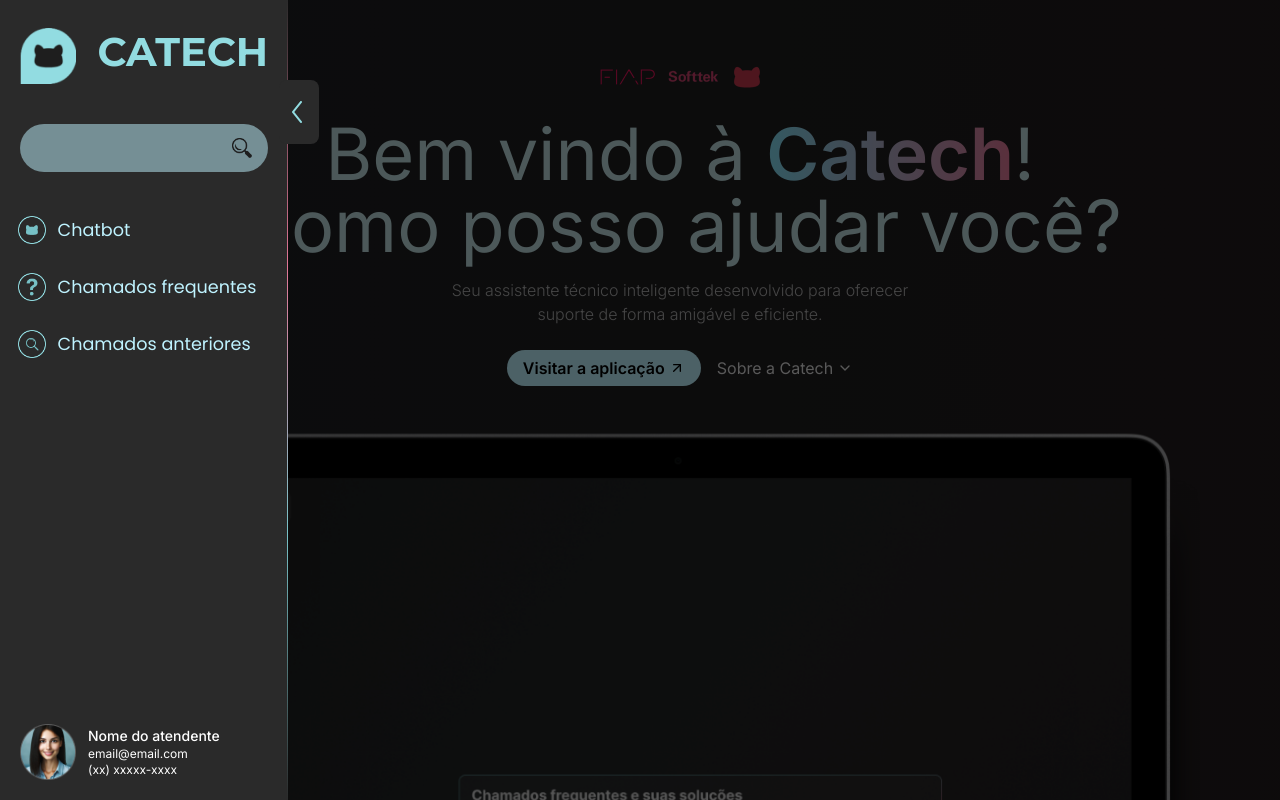
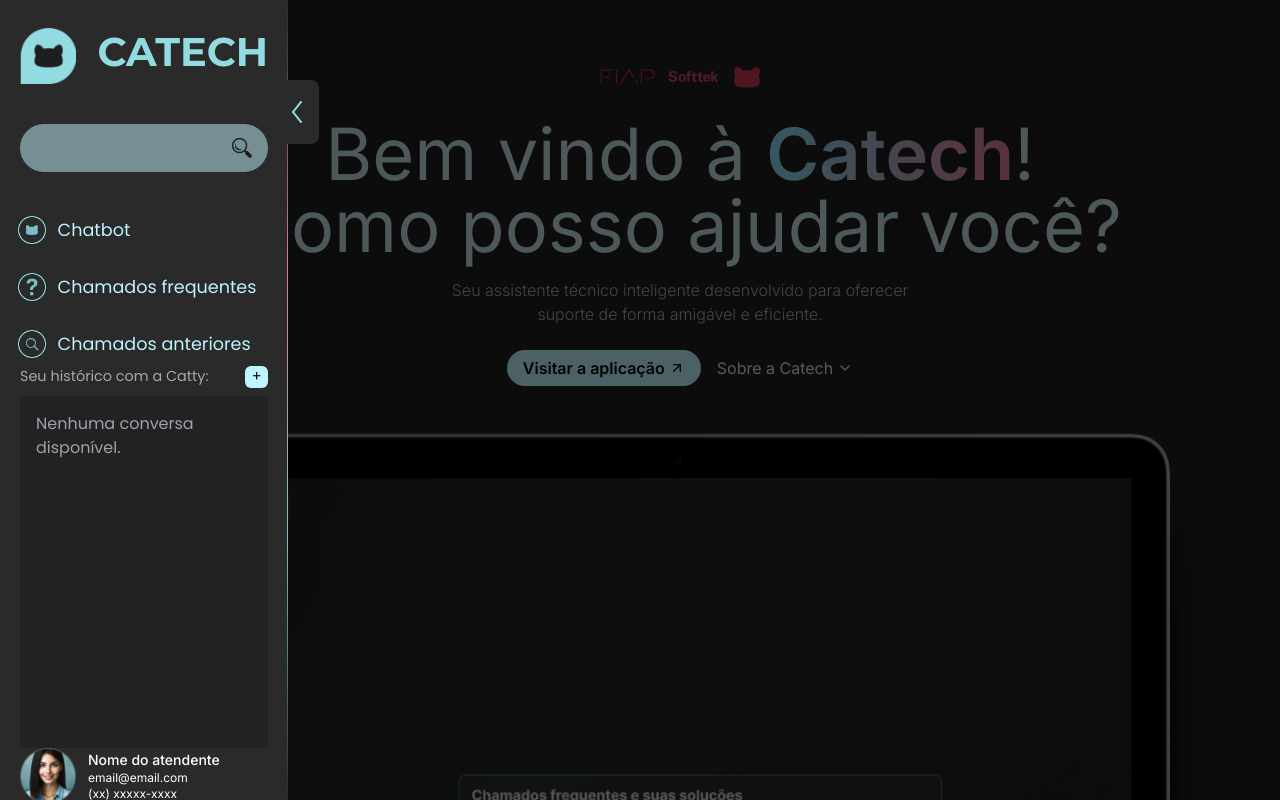
Before and after one commit to viniciusvinny233/project-chatbot-fiap, a React (Vite) app: page / in a window 1280 px wide. Both pictures are taken after a click on the button 92 px from the left and 112 px from the top of the page. Shown: the top 800 px of the page. Built offline with nearby package versions, Linux system fonts and the light colour scheme.

Commit message:
Criação front histórico cat

```diff
--- a/src/components/Topbar.tsx
+++ b/src/components/Topbar.tsx
@@ -172,6 +172,26 @@ const Topbar: React.FC = () => {
 
             </nav>
           </div>
+          <div className='flex flex-col h-96 '>
+            <div className='flex flex-row justify-between mb-2'>
+              <div className='text-[#A8A8A8] text-[0.9rem] '>Seu histórico com a Catty:</div>
+              <Link
+                onClick={toggleMenu}
+                to="/chatbot"
+              >
+                <div className='text-black text-[0.9rem] bg-[#BFF3FF] px-[0.4rem] rounded-md'>+</div>
+              </Link>
+            </div>
+            <div className='flex w-full h-[22rem] rounded-md bg-[#222222] p-4 overflow-y-auto'>
+              <div className='w-full'>
+                <ul className='text-white'>
+
+                    <li className='text-gray-400'>Nenhuma conversa disponível.</li>
+
+                </ul>
+              </div>
+            </div>
+          </div>
           <div className="flex space-x-3">
             <img src={Avatar} alt="Icon" className="w-14 h-14 " />
             <div className="text-xs leading-4 font-inter flex flex-col justify-center">
```
Also changed, not shown: src/components/Navbar.tsx (deleted). Lines whose indentation alone changed are shown as unchanged.
